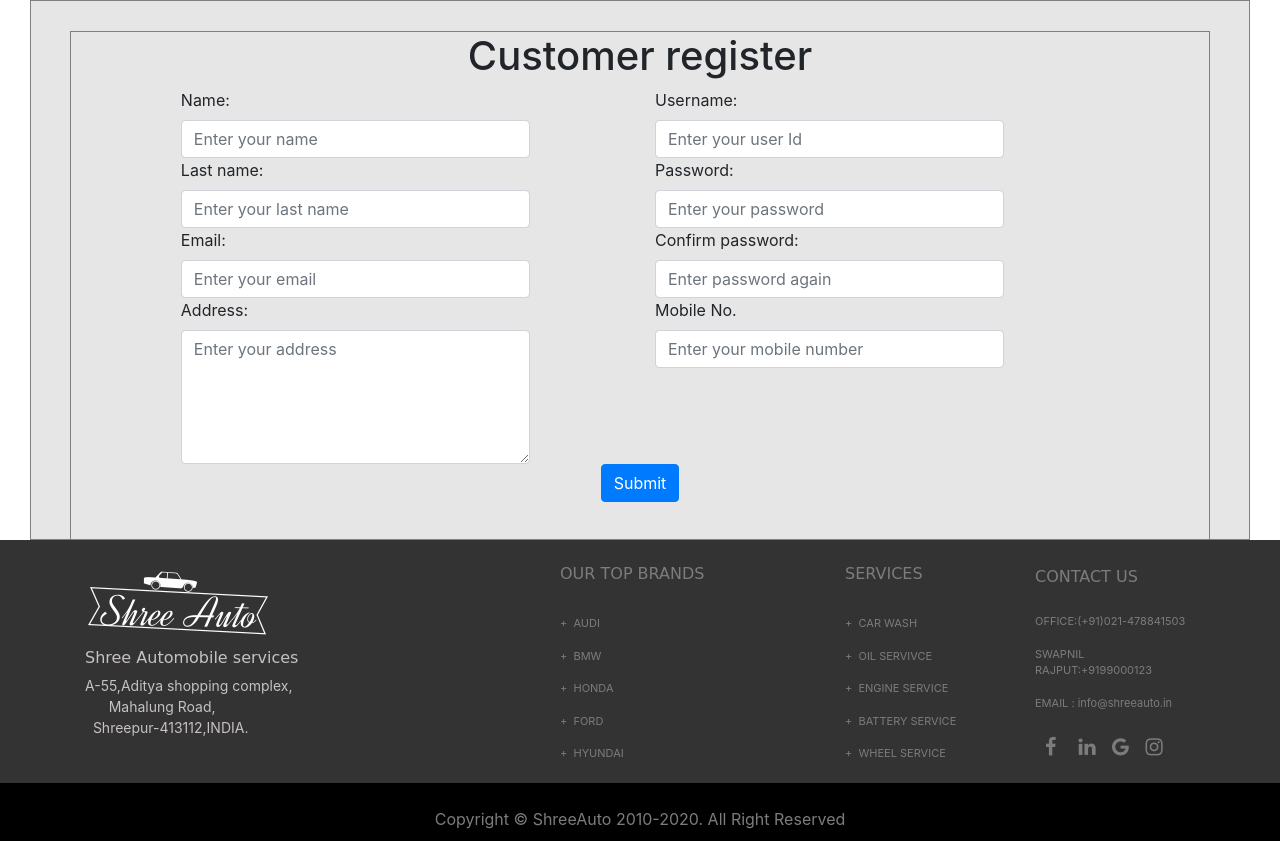
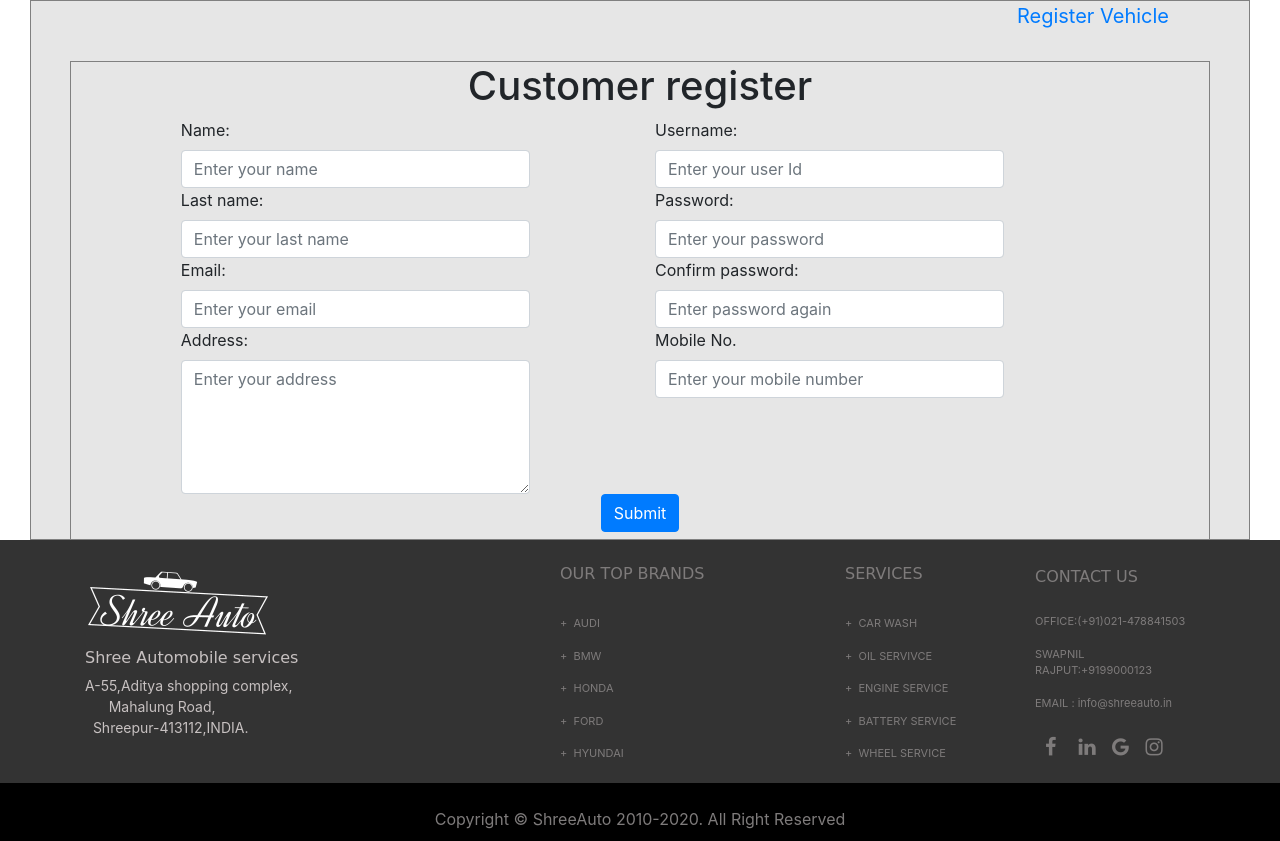
Before and after one commit to swapnil-rajput/Shree_Automobile, a Django app: page /customer/ in a window 1280 px wide. Shown: the part 76-917 px from the top of the page. Run offline with Django 3.2, Linux system fonts and the light colour scheme; some libraries are stand-ins or nearby versions; some web fonts are replaced.

Commit message:
vehicle added

```diff
--- a/templates/customer.html
+++ b/templates/customer.html
@@ -30,6 +30,13 @@
             font-size: medium;
             font-style: Bold;
         }
+        #link1
+        {
+        text-align:right;
+        padding-right:80px;
+        font-size:medium;
+        font-size:20px;
+        }
     </style>
 </head>
 <body>
@@ -37,10 +44,10 @@
 
 <div class="main">
 <form method="POST">    <!-- -----------------customer section--------------- -->
+    <p id="link1"><a href="{% url 'vehicle' %}">Register Vehicle</a></p>
 <div class="container cont1">
     <h1 class="text-center">Customer register</h1>
         <div class="row">
-
                 {% csrf_token %}
             <div class="col-md-1"></div>
             <div class="col-md-4">
@@ -51,7 +58,6 @@
             </div>
             <div class="col-md-1"></div>
             <div class="col-md-4">
-
                {{form.username.label_tag}}{{form.username}}
                {{form.password.label_tag}}{{form.password}}
                {{form.password1.label_tag}}{{form.password1}}
--- a/templates/vehicle.html
+++ b/templates/vehicle.html
@@ -18,7 +18,6 @@
                     <div class="row">
                         <div class="col-md-2"></div>
                         <div class="col-md-6">
-
                             {{form.as_p}}
                             <input type="submit" value="submit" class="btn btn-primary">
                         </div>
--- a/webApp/admin.py
+++ b/webApp/admin.py
@@ -1,7 +1,8 @@
 from django.contrib import admin
-from webApp.models import product, customer
+from webApp.models import product, customer, vehicle
 
 # Register your models here.
 
 admin.site.register(product)
 admin.site.register(customer)
+admin.site.register(vehicle)
--- a/webApp/forms.py
+++ b/webApp/forms.py
@@ -51,6 +51,7 @@ class CustomerForm(forms.ModelForm):
          'placeholder': 'Enter your mobile number'}))
 
     def clean_username(self):
+        cleaned_data = super().clean()
         uname = self.cleaned_data['username']
         if customer.objects.filter(username=uname).exists():
             raise forms.ValidationError(("*Username already exists"),code='invalid')
--- a/webApp/views.py
+++ b/webApp/views.py
@@ -95,5 +95,6 @@ def Vehicle_page(request):
             type = request.POST['type']
             number = request.POST['number']
             owmer = request.POST['owner']
+            form.save()
             return HttpResponse("Thanks for registeration")
     return render(request, 'vehicle.html', {'form': form})
```
Also changed, not shown: db.sqlite3.
